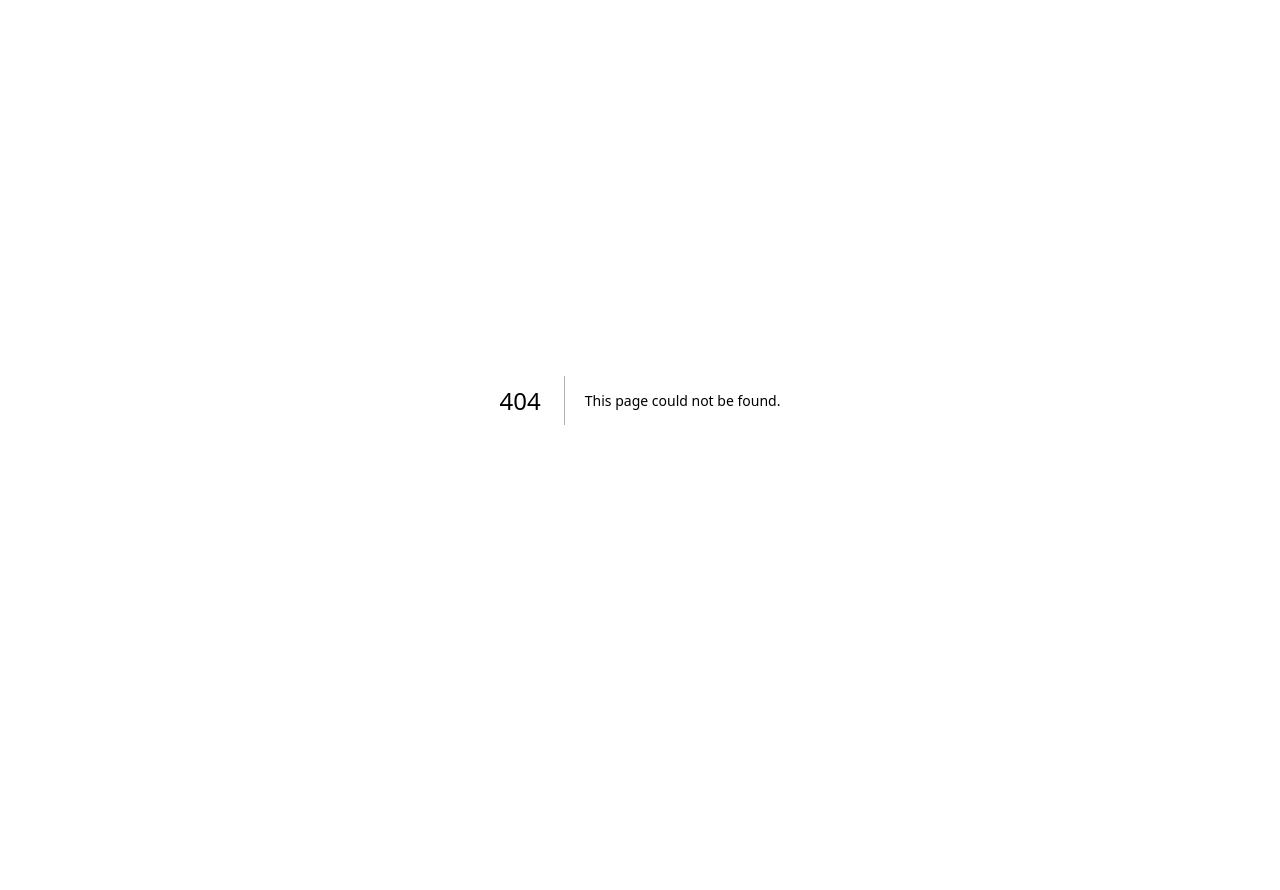
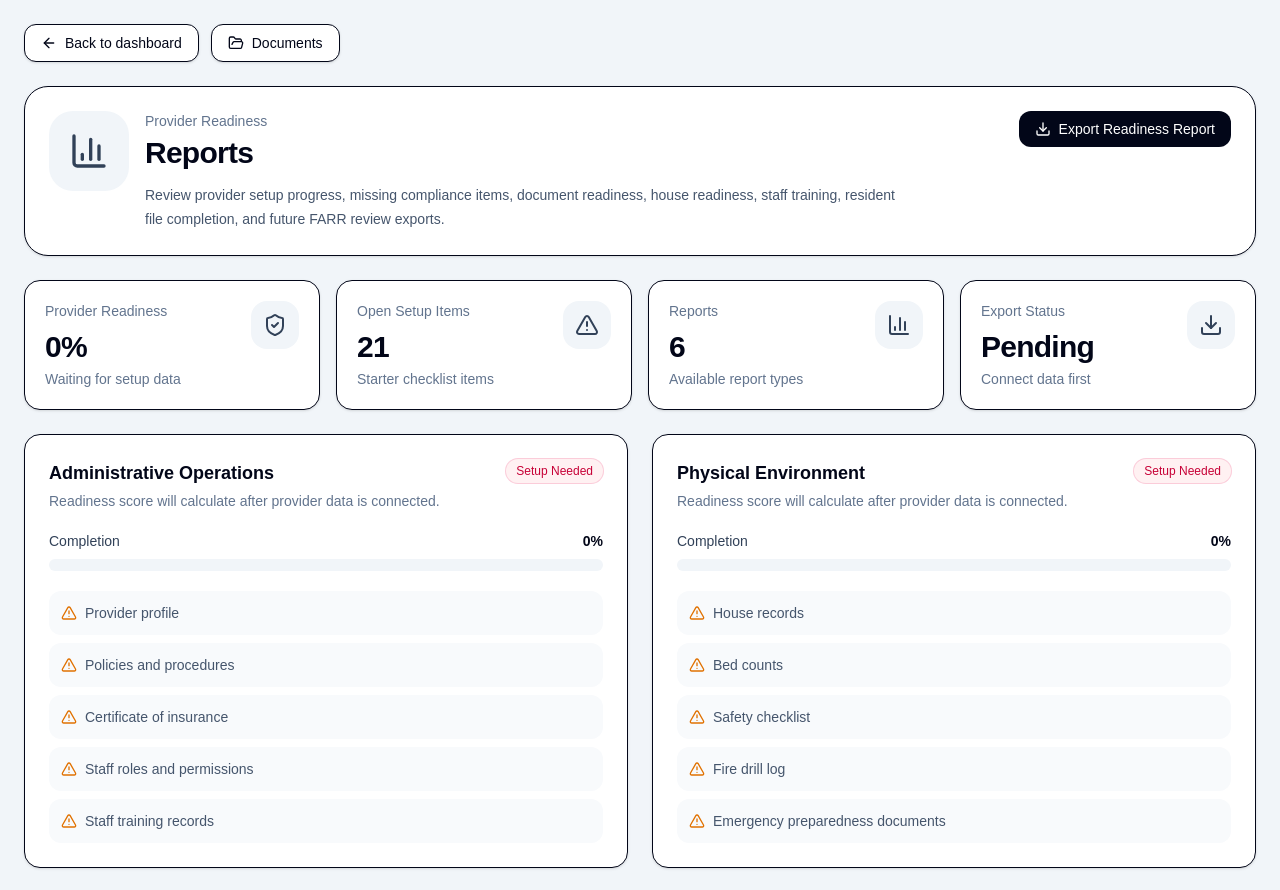
Before and after one commit to RBooth10/halfway-portal, a Next.js app: page /reports in a window 1280 px wide. Before the commit this address had no page. Shown: the top 890 px of the page. Before the commit the page ends 800 px from the top, so only its background shows below. Built offline with nearby package versions, Linux system fonts and the light colour scheme.

Commit message:
Add reports readiness page

```diff
--- a/app/documents/page.tsx
+++ b/app/documents/page.tsx
@@ -249,6 +249,13 @@ export default function DocumentsPage() {
                 </button>
 
                 <Link
+                  href="/reports"
+                  className="inline-flex items-center justify-center rounded-xl border px-4 py-2 text-sm font-medium hover:bg-slate-50"
+                >
+                  Continue to Reports
+                </Link>
+
+                <Link
                   href="/"
                   className="inline-flex items-center justify-center rounded-xl border px-4 py-2 text-sm font-medium hover:bg-slate-50"
                 >
--- /dev/null
+++ b/app/reports/page.tsx
@@ -0,0 +1,275 @@
+import type React from "react";
+import {
+  AlertTriangle,
+  ArrowLeft,
+  BarChart3,
+  CheckCircle2,
+  ClipboardCheck,
+  Download,
+  FileSignature,
+  FolderOpen,
+  Home,
+  ShieldCheck,
+  Users,
+} from "lucide-react";
+import Link from "next/link";
+
+const readinessDomains = [
+  {
+    name: "Administrative Operations",
+    status: "Setup Needed",
+    score: "0%",
+    items: [
+      "Provider profile",
+      "Policies and procedures",
+      "Certificate of insurance",
+      "Staff roles and permissions",
+      "Staff training records",
+    ],
+  },
+  {
+    name: "Physical Environment",
+    status: "Setup Needed",
+    score: "0%",
+    items: [
+      "House records",
+      "Bed counts",
+      "Safety checklist",
+      "Fire drill log",
+      "Emergency preparedness documents",
+    ],
+  },
+  {
+    name: "Recovery Support",
+    status: "Setup Needed",
+    score: "0%",
+    items: [
+      "Resident files",
+      "Resident handbook acknowledgment",
+      "Recovery plans",
+      "Medication / MAT-MAR disclosure",
+      "RCI assessment",
+      "UA/BA follow-up process",
+    ],
+  },
+  {
+    name: "Good Neighbor",
+    status: "Setup Needed",
+    score: "0%",
+    items: [
+      "Good neighbor policy",
+      "Grievance procedure",
+      "House rules",
+      "Complaint tracking",
+      "Incident and grievance logs",
+    ],
+  },
+];
+
+const reportTypes = [
+  {
+    title: "Provider Readiness Report",
+    description: "Overview of setup progress and missing compliance items across the provider.",
+    icon: ShieldCheck,
+  },
+  {
+    title: "House Readiness Report",
+    description: "House-level bed counts, safety items, documents, fire drills, and open tasks.",
+    icon: Home,
+  },
+  {
+    title: "Resident File Report",
+    description: "Resident file completion, missing signatures, medication disclosure, RCI, and recovery plan status.",
+    icon: Users,
+  },
+  {
+    title: "Document Binder Report",
+    description: "Provider, house, resident, and staff document completion status.",
+    icon: FolderOpen,
+  },
+  {
+    title: "Staff Training Report",
+    description: "Staff roles, assigned houses, required training, and missing acknowledgments.",
+    icon: ClipboardCheck,
+  },
+  {
+    title: "FARR Review Packet",
+    description: "A future export designed to support readiness review and certification preparation.",
+    icon: FileSignature,
+  },
+];
+
+function MetricCard({
+  title,
+  value,
+  subtitle,
+  icon: Icon,
+}: {
+  title: string;
+  value: string;
+  subtitle: string;
+  icon: React.ComponentType<{ className?: string }>;
+}) {
+  return (
+    <div className="rounded-2xl border bg-white p-5 shadow-sm">
+      <div className="flex items-start justify-between gap-4">
+        <div>
+          <p className="text-sm font-medium text-slate-500">{title}</p>
+          <p className="mt-2 text-3xl font-semibold tracking-tight text-slate-950">{value}</p>
+          <p className="mt-1 text-sm text-slate-500">{subtitle}</p>
+        </div>
+        <div className="rounded-2xl bg-slate-100 p-3">
+          <Icon className="h-6 w-6 text-slate-700" />
+        </div>
+      </div>
+    </div>
+  );
+}
+
+function StatusBadge({ value }: { value: string }) {
+  const style =
+    value === "Ready"
+      ? "bg-emerald-50 text-emerald-700 ring-emerald-600/20"
+      : value === "Needs Review"
+        ? "bg-amber-50 text-amber-700 ring-amber-600/20"
+        : "bg-rose-50 text-rose-700 ring-rose-600/20";
+
+  return (
+    <span className={`inline-flex rounded-full px-2.5 py-1 text-xs font-medium ring-1 ${style}`}>
+      {value}
+    </span>
+  );
+}
+
+function ReadinessDomainCard({
+  domain,
+}: {
+  domain: (typeof readinessDomains)[number];
+}) {
+  return (
+    <div className="rounded-2xl border bg-white p-6 shadow-sm">
+      <div className="flex items-start justify-between gap-4">
+        <div>
+          <h2 className="text-lg font-semibold text-slate-950">{domain.name}</h2>
+          <p className="mt-1 text-sm text-slate-500">
+            Readiness score will calculate after provider data is connected.
+          </p>
+        </div>
+        <StatusBadge value={domain.status} />
+      </div>
+
+      <div className="mt-5">
+        <div className="flex items-center justify-between text-sm">
+          <span className="font-medium text-slate-700">Completion</span>
+          <span className="font-semibold text-slate-950">{domain.score}</span>
+        </div>
+        <div className="mt-2 h-3 rounded-full bg-slate-100">
+          <div className="h-3 rounded-full bg-slate-950" style={{ width: domain.score }} />
+        </div>
+      </div>
+
+      <div className="mt-5 space-y-2">
+        {domain.items.map((item) => (
+          <div key={item} className="flex items-center gap-2 rounded-xl bg-slate-50 p-3 text-sm text-slate-600">
+            <AlertTriangle className="h-4 w-4 text-amber-600" />
+            {item}
+          </div>
+        ))}
+      </div>
+    </div>
+  );
+}
+
+export default function ReportsPage() {
+  return (
+    <main className="min-h-screen bg-slate-100 p-6 text-slate-950">
+      <div className="mx-auto max-w-7xl space-y-6">
+        <div className="flex flex-wrap gap-3">
+          <Link
+            href="/"
+            className="inline-flex items-center gap-2 rounded-xl border bg-white px-4 py-2 text-sm font-medium shadow-sm hover:bg-slate-50"
+          >
+            <ArrowLeft className="h-4 w-4" />
+            Back to dashboard
+          </Link>
+
+          <Link
+            href="/documents"
+            className="inline-flex items-center gap-2 rounded-xl border bg-white px-4 py-2 text-sm font-medium shadow-sm hover:bg-slate-50"
+          >
+            <FolderOpen className="h-4 w-4" />
+            Documents
+          </Link>
+        </div>
+
+        <section className="rounded-3xl border bg-white p-6 shadow-sm">
+          <div className="flex flex-col gap-6 lg:flex-row lg:items-start lg:justify-between">
+            <div className="flex gap-4">
+              <div className="flex h-20 w-20 shrink-0 items-center justify-center rounded-3xl bg-slate-100">
+                <BarChart3 className="h-10 w-10 text-slate-700" />
+              </div>
+              <div>
+                <p className="text-sm font-medium text-slate-500">Provider Readiness</p>
+                <h1 className="mt-1 text-3xl font-semibold tracking-tight">Reports</h1>
+                <p className="mt-3 max-w-3xl text-sm leading-6 text-slate-600">
+                  Review provider setup progress, missing compliance items, document readiness,
+                  house readiness, staff training, resident file completion, and future FARR review exports.
+                </p>
+              </div>
+            </div>
+
+            <button className="inline-flex items-center gap-2 rounded-xl bg-slate-950 px-4 py-2 text-sm font-medium text-white hover:bg-slate-800">
+              <Download className="h-4 w-4" />
+              Export Readiness Report
+            </button>
+          </div>
+        </section>
+
+        <section className="grid gap-4 md:grid-cols-2 xl:grid-cols-4">
+          <MetricCard title="Provider Readiness" value="0%" subtitle="Waiting for setup data" icon={ShieldCheck} />
+          <MetricCard title="Open Setup Items" value="21" subtitle="Starter checklist items" icon={AlertTriangle} />
+          <MetricCard title="Reports" value="6" subtitle="Available report types" icon={BarChart3} />
+          <MetricCard title="Export Status" value="Pending" subtitle="Connect data first" icon={Download} />
+        </section>
+
+        <section className="grid gap-6 xl:grid-cols-2">
+          {readinessDomains.map((domain) => (
+            <ReadinessDomainCard key={domain.name} domain={domain} />
+          ))}
+        </section>
+
+        <section className="rounded-2xl border bg-white p-6 shadow-sm">
+          <div className="flex items-center justify-between">
+            <div>
+              <h2 className="text-lg font-semibold">Available Reports</h2>
+              <p className="mt-1 text-sm text-slate-500">
+                These exports will become active after the database is connected.
+              </p>
+            </div>
+            <CheckCircle2 className="h-6 w-6 text-slate-700" />
+          </div>
+
+          <div className="mt-6 grid gap-4 md:grid-cols-2 xl:grid-cols-3">
+            {reportTypes.map((report) => (
+              <div key={report.title} className="rounded-2xl border p-5">
+                <div className="flex gap-3">
+                  <div className="rounded-xl bg-slate-100 p-2">
+                    <report.icon className="h-5 w-5 text-slate-700" />
+                  </div>
+                  <div>
+                    <h3 className="font-semibold text-slate-950">{report.title}</h3>
+                    <p className="mt-1 text-sm leading-6 text-slate-500">{report.description}</p>
+                  </div>
+                </div>
+
+                <button className="mt-4 w-full rounded-xl border px-4 py-2 text-sm font-medium text-slate-600 hover:bg-slate-50">
+                  Preview Report
+                </button>
+              </div>
+            ))}
+          </div>
+        </section>
+      </div>
+    </main>
+  );
+}
```
